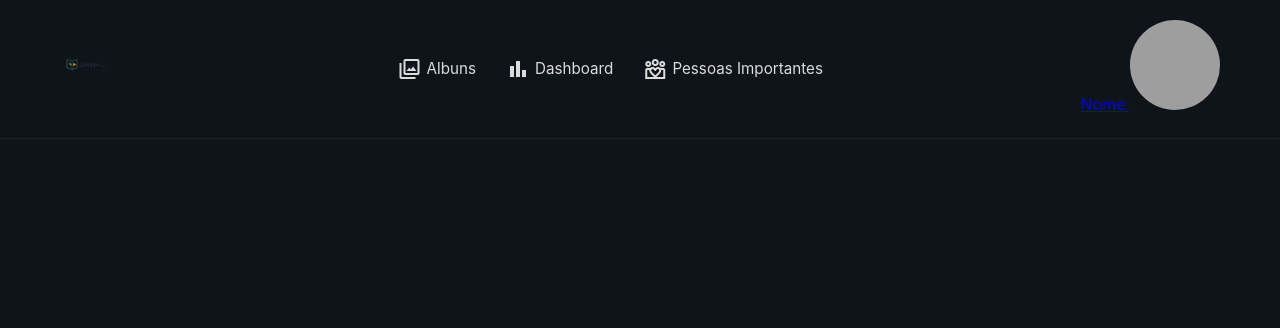
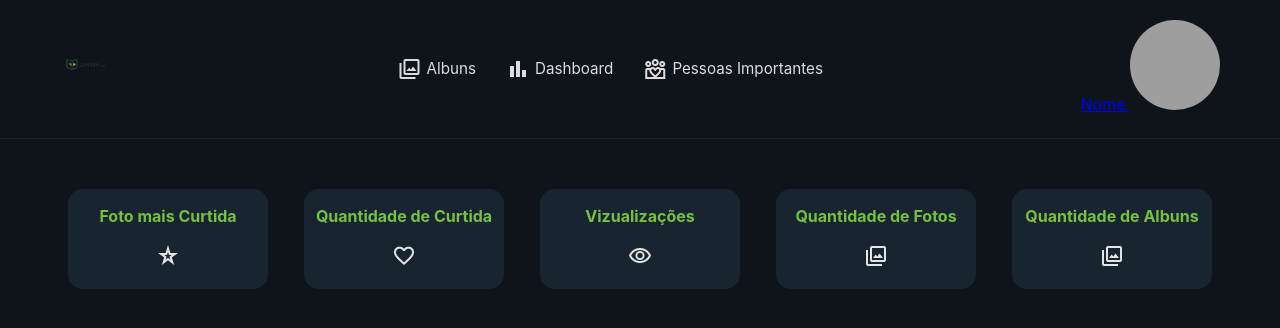
Before and after one commit to anderson-augusto/lembrar.me, a plain HTML site: page Site/dashboard.html in a window 1280 px wide. Drawn offline with nearby package versions, Linux system fonts and the light colour scheme; grey boxes are pictures that could not be loaded.

Commit message:
Desenvolvimento da Tela de dash com estilização

```diff
--- a/Site/dashboard.html
+++ b/Site/dashboard.html
@@ -1,9 +1,11 @@
 <!DOCTYPE html>
 <html lang="en">
+
 <head>
     <meta charset="UTF-8">
     <meta name="viewport" content="width=device-width, initial-scale=1.0">
     <title>Lembre.me</title>
+
     <head>
         <meta charset="UTF-8">
         <meta name="viewport" content="width=device-width, initial-scale=1.0">
@@ -22,7 +24,7 @@
                 <li class="listagem">
                 </li>
                 <li>
-                    <a href="#albuns"><span class="material-symbols-outlined">
+                    <a href="main.html#albuns"><span class="material-symbols-outlined">
                             Photo_Library
                         </span>Albuns</a>
                 </li>
@@ -32,7 +34,7 @@
                         </span>Dashboard</a>
                 </li>
                 <li>
-                    <a href="#pessoas"><span class="material-symbols-outlined">
+                    <a href="main.html#pessoas"><span class="material-symbols-outlined">
                             Diversity_4
                         </span>Pessoas Importantes</a>
                 </li>
@@ -44,7 +46,41 @@
         </div>
     </header>
     <main>
+        <div class="kpis">
+            <div class="kpi">
+                <h4>Foto mais Curtida</h4>
+                <span><!-- Aqui vem os numeros das KPIS --></span>
+                <span class="material-symbols-outlined"> Star_Rate </span>
+            </div>
+
+            <div class="kpi">
+                    <h4>Quantidade de Curtida</h4>
+                    <span> <!-- Aqui vem os numeros das KPIS --> </span>
+                    <span class="material-symbols-outlined"> Favorite </span>
+            </div>
+
+            <div class="kpi">
+                    <h4>Vizualizações</h4>
+                    <span><!-- Aqui vem os numeros das KPIS --></span>
+                    <span class="material-symbols-outlined"> Visibility </span>
+            </div>
+
+            <div class="kpi">
+                    <h4>Quantidade de Fotos</h4>
+                    <span><!-- Aqui vem os numeros das KPIS --></span>
+                    <span class="material-symbols-outlined"> Filter </span>
+            </div>
+             <div class="kpi">
+                    <h4>Quantidade de Albuns</h4>
+                    <span><!-- Aqui vem os numeros das KPIS --></span>
+                    <span class="material-symbols-outlined"> Filter </span>
+            </div>
+        </div>
 
     </main>
 </body>
+
 </html>
+<script>
+
+</script>
--- a/Site/src/style/style.css
+++ b/Site/src/style/style.css
@@ -437,3 +437,31 @@ main h3 {
     border-radius: 50%;
     object-fit: cover;
 }
+
+/* ---- Dashboard ---- */
+.kpis{
+    display: flex;
+    flex-direction: row;
+    align-items: center;
+    justify-content: space-around;
+    margin: 50px;
+}
+
+.kpi {
+    display: flex;
+    flex-direction: column;
+    align-items: center;
+    background-color: #192431;
+    border-radius: 15px;
+    height: 100px;
+    justify-content: center;
+    width: 200px;
+}
+
+.kpi span{
+    margin: 5px;
+}
+
+main h4 {
+    color: #76C043;
+}
```
Lines whose indentation alone changed are shown as unchanged.
